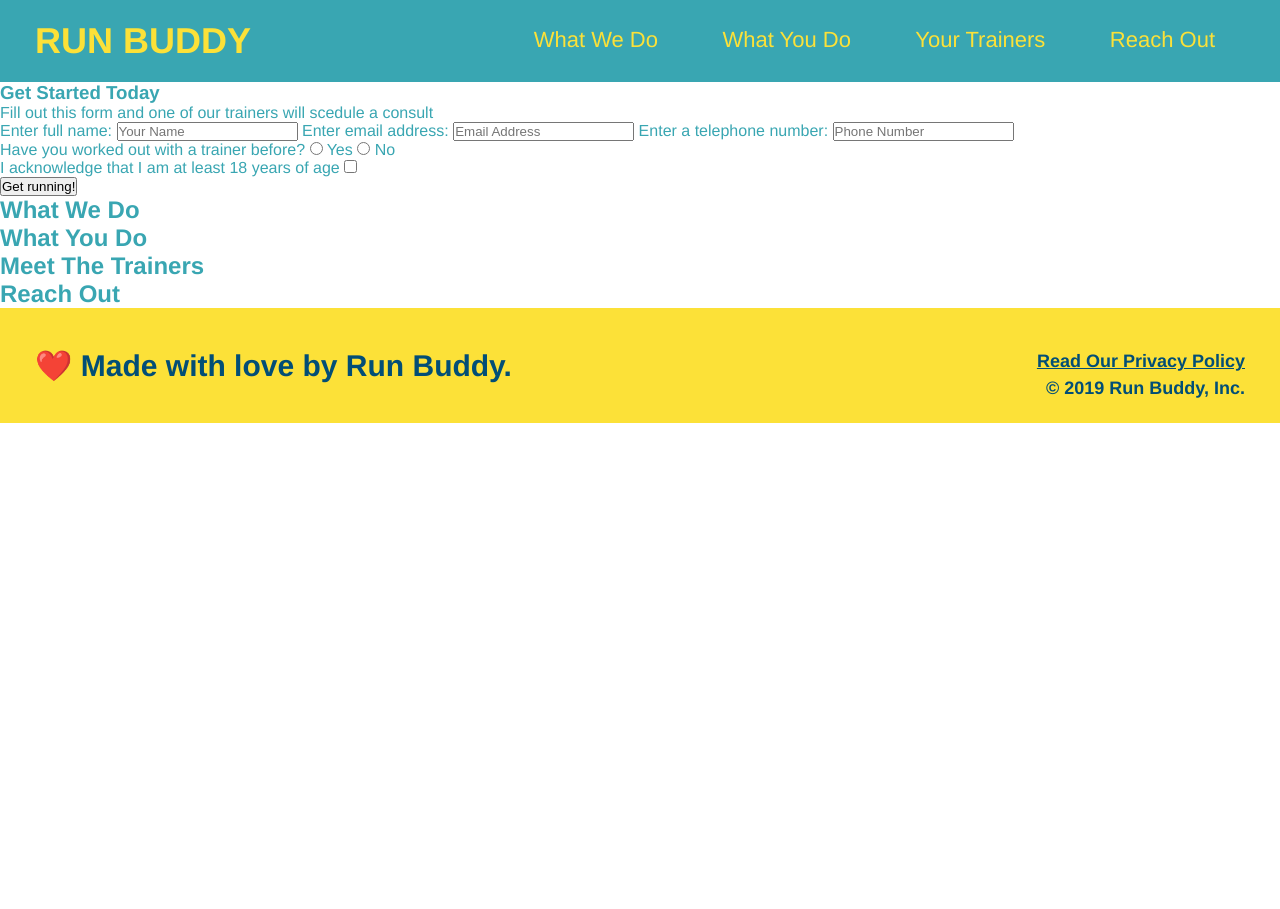
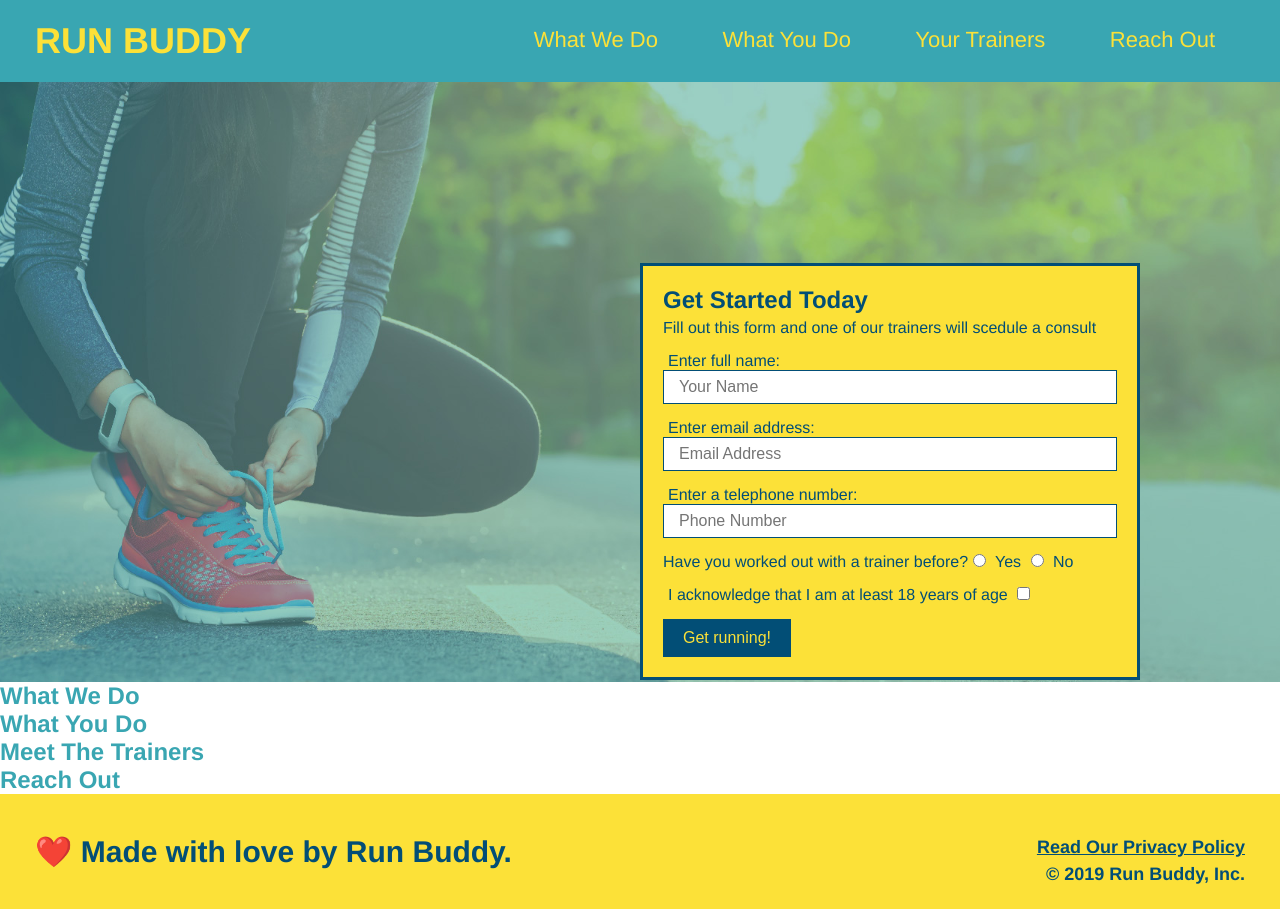
Before and after one commit to cfboles123/run-buddy, a plain HTML site: page index.html in a window 1280 px wide. Before the commit the page ends 800 px from the top, so only its background shows below. Drawn offline with Linux system fonts and the light colour scheme.

Commit message:
styled hero section

```diff
--- a/assets/css/style.css
+++ b/assets/css/style.css
@@ -62,3 +62,56 @@ footer div {
 footer a {
     color: #024e76;
 }
+/* Hero Style Start */
+.hero {
+    background-image: url("../images/hero-bg.jpg");
+    height: 600px;
+    background-size: cover;
+    background-position: center;
+  }
+  /* Hero Style End */
+
+  .hero-form {
+    background-color: #fce138;
+    padding: 20px;
+    width: 500px;
+    color: #024e76;
+    border: solid 3px #024e76;
+    background-color: #fce138;
+    padding: 20px;
+    width: 500px;
+    color: #024e76;
+    position: absolute;
+    bottom: 120px;
+    right: 140px;
+  }
+
+  .hero-form h3 {
+    font-size: 24px;
+    margin: 0;
+  }
+
+  .hero-form p {
+    margin: 5px 0 15px 0;
+  }
+
+  .form-input {
+    border: 1px solid #024e76;
+    display: block;
+    padding: 7px 15px;
+    font-size: 16px;
+    color: #024e76;
+    width: 100%;
+    margin-bottom: 15px;
+  }
+  .hero-form label {
+    margin: 0 5px;
+  }
+  .hero-form button {
+    color: #fce138;
+    background-color: #024e76;
+    border: none;
+    padding: 10px 20px;
+    font-size: 16px;
+  }
+  /* HERO STYLES END */
--- a/index.html
+++ b/index.html
@@ -33,18 +33,18 @@
     </header>
 
         <!-- hero/jumbotron -->
-        <section>
-            <div>
+        <section class="hero">
+            <div class="hero-form">
                 <h3>Get Started Today</S></h3>
                 <p>Fill out this form and one of our trainers will scedule a consult</p>
             <!-- Add form element -->
             <form>
              <label for="name">Enter full name:</label>
-             <input type="text" placeholder="Your Name" name="name" id="name" />
+             <input type="text" placeholder="Your Name" name="name" id="name" class="form-input"/>
              <label for="email">Enter email address:</label>
-             <input type="email" placeholder="Email Address" name="email" id="email" />
+             <input type="email" placeholder="Email Address" name="email" id="email" class="form-input"/>
              <label for="phone">Enter a telephone number:</label>
-             <input type="tel" placeholder="Phone Number" name="phone" id="phone"/>
+             <input type="te" placeholder="Phone Number" name="phone" id="phone" class="form-input"/>
              <p>
                 Have you worked out with a trainer before?
                 <input type="radio" name="trainer-confirm" id="trainer-yes" />
```
Also changed, not shown: assets/images/hero-bg.jpg (added).
